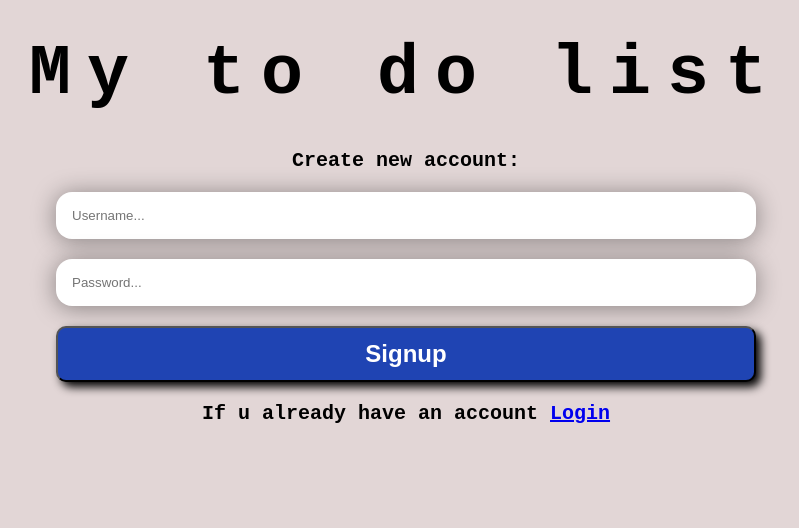
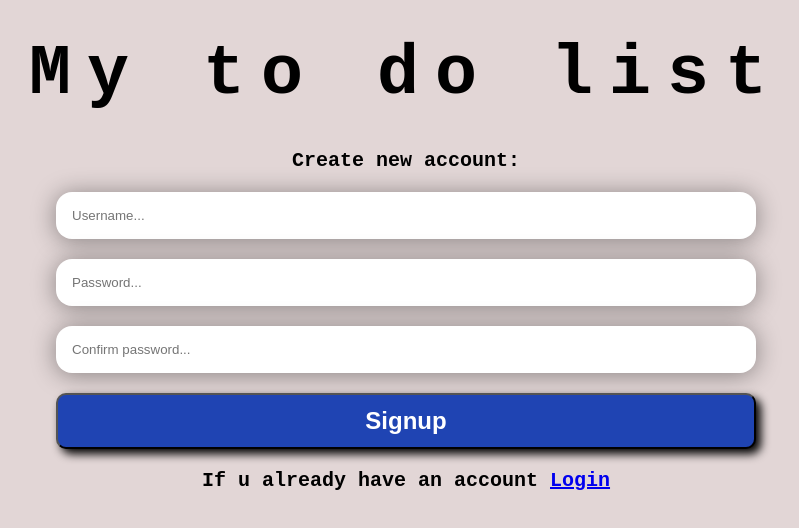
Before and after one commit to Scrice994/todoFrontend, a React (Create React App) app: page /login/signup in a window 1280 px wide. Shown: the top 528 px of the page, without its empty margins (234-1033 px from the left). Built offline with nearby package versions, Linux system fonts and the light colour scheme.

Commit message:
expanded signup form with confirm password

```diff
--- a/src/App.tsx
+++ b/src/App.tsx
@@ -1,6 +1,6 @@
 import { createBrowserRouter, createRoutesFromElements, Outlet, Route, RouterProvider } from 'react-router-dom';
 import { HttpClient } from './common/services/HttpClient';
-import Home from './components/Home';
+import { Home } from './components/Home';
 import { Login } from './components/Login';
 import { Signup } from './components/Signup';
 import { DataLoader } from './common/services/DataLoader';
@@ -10,13 +10,15 @@ import { UserService } from './common/services/UserService';
 
 export default function App() {
 
+    const url = 'http://localhost:3005'
+
     const router = createBrowserRouter(
         createRoutesFromElements(
                 <>
-                    <Route path='/' element={<Home />} loader={() =>
+                    <Route path='/' element={<Home url={url}/>} loader={() =>
                         new DataLoader(new LocalStorageHandler('user'),
-                        new TodoService(new HttpClient(), 'http://localhost:3005', new LocalStorageHandler('user').getToken()),
-                        new UserService(new HttpClient(), 'http://localhost:3005', new LocalStorageHandler('user'))
+                        new TodoService(new HttpClient(), url, new LocalStorageHandler('user').getToken()),
+                        new UserService(new HttpClient(), url, new LocalStorageHandler('user'))
                         ).loadData()}
                     />
                     <Route path='/login' element={<Root />}>
--- a/src/components/Home.tsx
+++ b/src/components/Home.tsx
@@ -8,13 +8,16 @@ import { Header } from './Header';
 import { Todos } from './Todos';
 import { DeleteAllModal } from './DeleteAllModal';
 
+interface HomeProps{
+    url: string
+}
 
-export default function Home() {
+export const Home: React.FC<HomeProps> = ({ url }) => {
     const [deleteAllModal, setDeleteAllModal] = useState<boolean>(false)
     const [todoModal, setTodoModal] = useState<boolean>(false);
 
     const { user } = useUser()
-    const { todos, deleteTodo, checkTodo, addTodo, deleteAllTodos, lastTodoRef } = useTodo(new HttpClient(), 'http://localhost:3005');
+    const { todos, deleteTodo, checkTodo, addTodo, deleteAllTodos, lastTodoRef } = useTodo(new HttpClient(), url);
 
     useEffect(() => {
         const OnEnter = (event: KeyboardEvent) => {
--- a/src/components/Signup.tsx
+++ b/src/components/Signup.tsx
@@ -8,6 +8,7 @@ import { LocalStorageHandler } from '../common/services/LocalStorageHandler'
 interface FormValues{
   username: string
   password: string
+  confirmPassword: string
   customError?: string
 }
 
@@ -15,7 +16,8 @@ export const Signup: React.FC = () =>  {
 
   const { register, handleSubmit, setError, clearErrors, formState: { errors, isSubmitting } } = useForm<FormValues>({ defaultValues: {
     username: '',
-    password: ''
+    password: '',
+    confirmPassword: ''
   }})
   const navigate = useNavigate()
 
@@ -66,6 +68,14 @@ export const Signup: React.FC = () =>  {
           data-cy="signup-password"
         />
         <p style={{ color: 'red' }} data-cy="signup-password-error">{errors.password?.message}</p>
+        <input
+          type="password"
+          {...register('confirmPassword', { required: 'Confirm password is required' })}
+          className="task-text"
+          placeholder="Confirm password..."
+          data-cy="signup-confirmPassword"
+        />
+        <p style={{ color: 'red' }} data-cy="signup-confirmPassword-error">{errors.confirmPassword?.message}</p>
         <button
           type="submit"
           onClick={() => clearErrors()}
```
